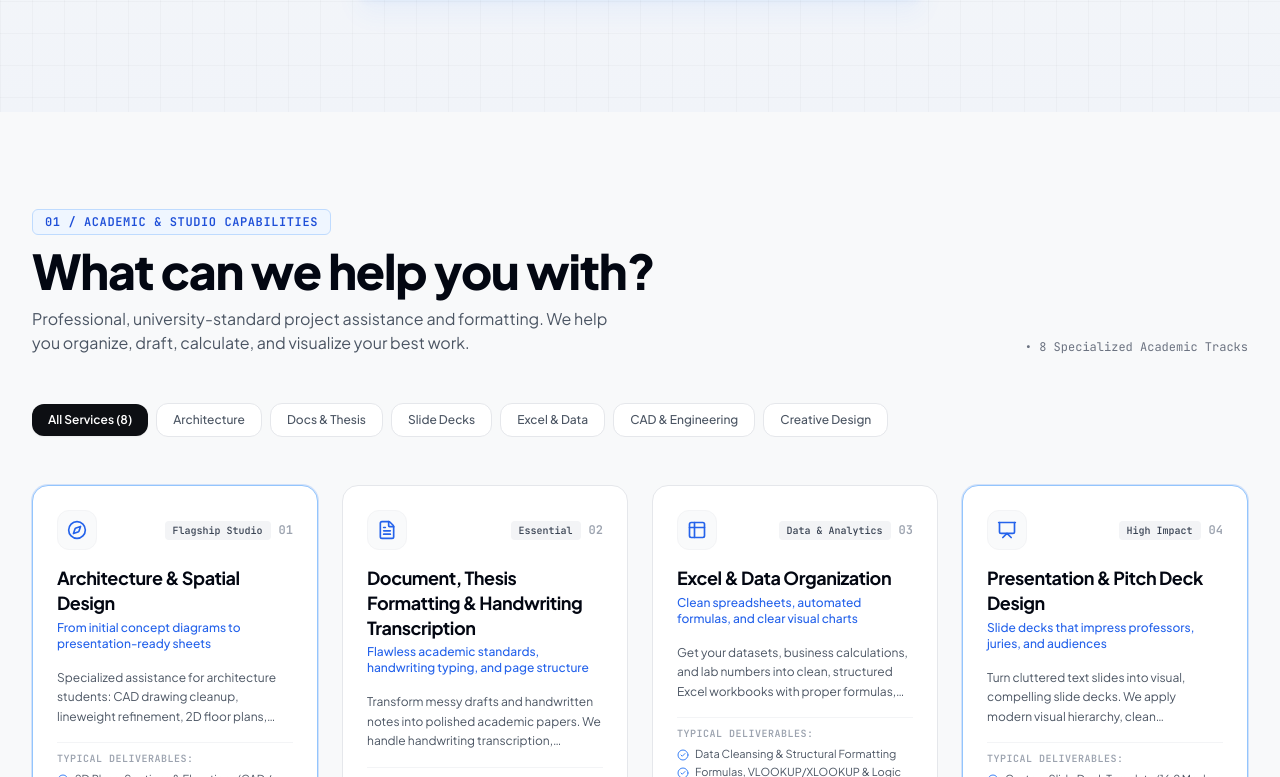
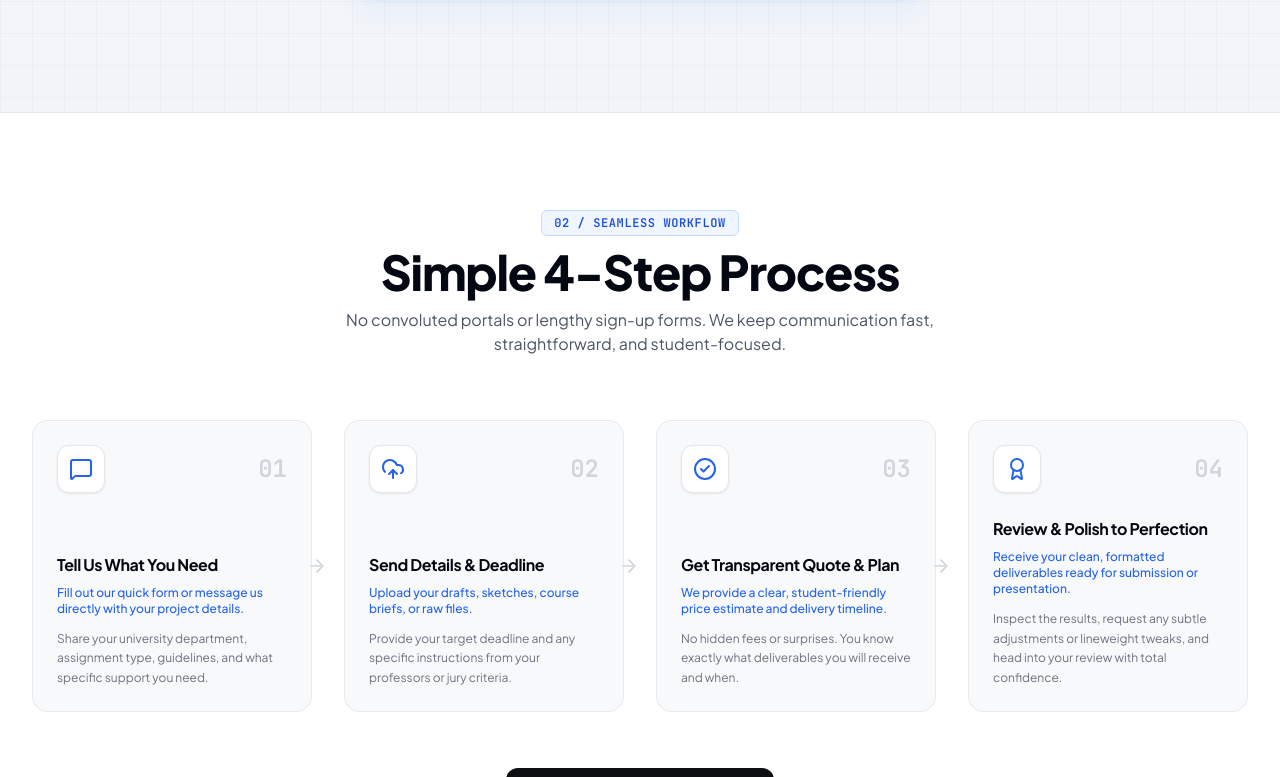
Before and after one commit to cihanorakli/study-hub, a React (Vite) app: page / in a window 1280 px wide. Shown: the part 1183-1960 px from the top of the page. Built offline with nearby package versions, Linux system fonts and the light colour scheme.

Commit message:
remove services grid section

```diff
--- a/src/App.tsx
+++ b/src/App.tsx
@@ -5,7 +5,7 @@ import { Navbar } from './components/layout/Navbar';
 import { Footer } from './components/layout/Footer';
 import { Hero } from './components/sections/Hero';
 
-import { ServicesGrid } from './components/sections/ServicesGrid';
+
 import { HowItWorks } from './components/sections/HowItWorks';
 
 import { WhyUs } from './components/sections/WhyUs';
@@ -59,11 +59,6 @@ export const App: React.FC = () => {
         />
 
 
-        {/* 3. Services Grid */}
-        <ServicesGrid
-          currentLang={currentLang}
-          onSelectServiceForRequest={(serviceTitle) => scrollToRequestForm(serviceTitle)}
-        />
 
         {/* 4. How It Works (4 Steps) */}
         <HowItWorks currentLang={currentLang} onStartRequest={() => scrollToRequestForm()} />
```
